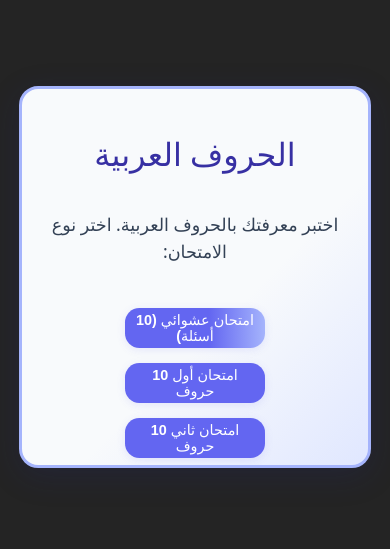
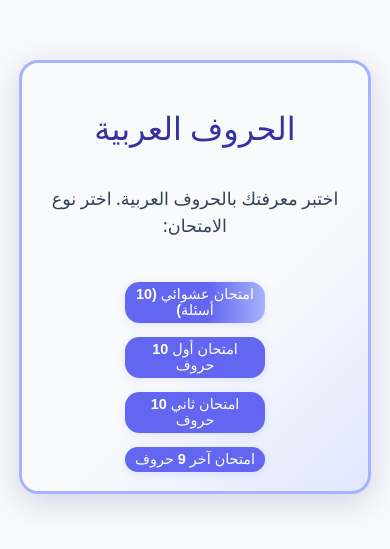
Before and after one commit to YousofFarrag/letrasarabe, a React (Vite) app: page / in a window 390 px wide. Shown: the part 177-726 px from the top of the page. Built offline with nearby package versions, Linux system fonts and the light colour scheme.

Commit message:
style: improve mobile layout, fit frame with margins, remove black background

```diff
--- a/src/index.css
+++ b/src/index.css
@@ -5,7 +5,7 @@
 
   color-scheme: light dark;
   color: rgba(255, 255, 255, 0.87);
-  background-color: #242424;
+  background-color: #f8fafc;
 
   font-synthesis: none;
   text-rendering: optimizeLegibility;
@@ -29,7 +29,7 @@ body {
   display: flex;
   align-items: center;
   justify-content: center;
-  background: var(--background-color, #242424);
+  background: #f8fafc;
 }
 
 #root {
@@ -41,8 +41,11 @@ body {
 }
 
 .quiz-container {
-  width: 370px;
-  height: 650px;
+  width: 100vw;
+  max-width: 420px;
+  min-width: 280px;
+  min-height: 500px;
+  max-height: 100vh;
   margin: 0.5cm;
   background: linear-gradient(135deg, #f8fafc 60%, #e0e7ff 100%);
   border-radius: 2.2rem;
@@ -56,23 +59,19 @@ body {
   position: relative;
   box-sizing: border-box;
   overflow: hidden;
-  min-width: 320px;
-  min-height: 500px;
-  max-width: 98vw;
-  max-height: 98vh;
 }
 
 @media (max-width: 600px) {
   .quiz-container {
-    width: 98vw;
-    height: 98vw;
+    width: calc(100vw - 1cm);
+    height: auto;
     min-width: unset;
     min-height: unset;
+    max-width: 100vw;
+    max-height: 100vh;
     padding: 1.2rem 0.3rem 1.2rem 0.3rem;
     border-radius: 1.2rem;
     margin: 0.5cm;
-    max-width: 98vw;
-    max-height: 98vh;
   }
   h1, .quiz-title {
     font-size: 2em;
```
